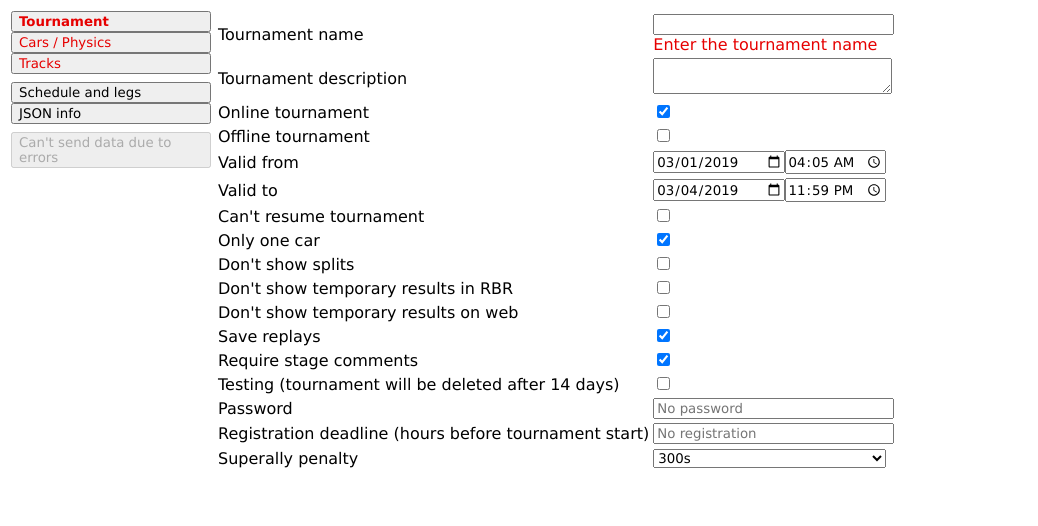
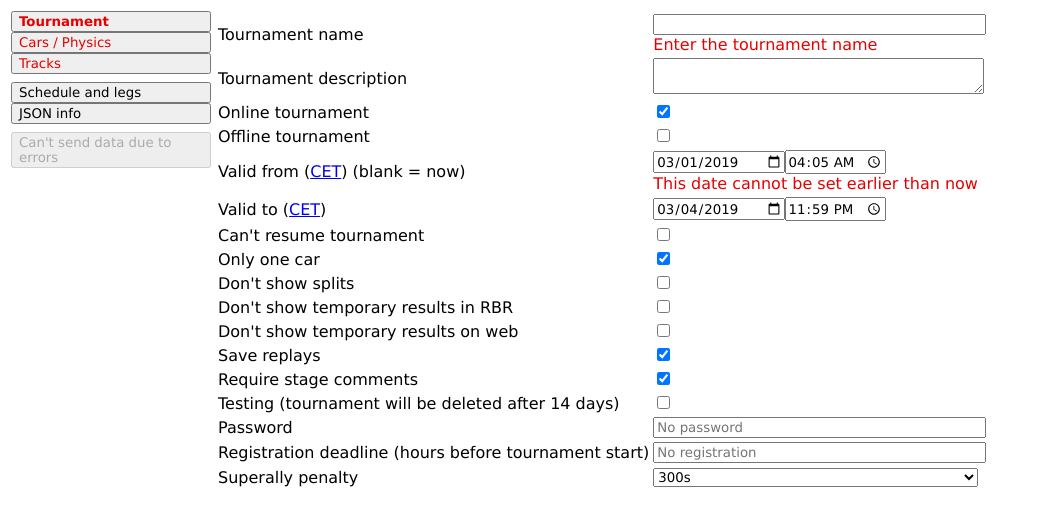
Before and after one commit to suXinjke/RBRCZTourneyCreatorRevamped, a Vue app: page / in a window 1280 px wide. Both pictures are taken after a click on the button "Tournament". Shown: the top 526 px of the page, without its empty margins (0-1038 px from the left). Built offline with nearby package versions, Linux system fonts and the light colour scheme.

Commit message:
account for Czech timezone; account for minimum timelimit of 24 hours

```diff
--- a/src/App.vue
+++ b/src/App.vue
@@ -83,11 +83,21 @@ export default Vue.extend( {
 
     computed: {
         from_date: function() {
-            return new Date( this.store.tournament.from_date + ' ' + this.store.tournament.from_time )
+            const { from_date, from_time } = this.store.tournament
+            return (
+                !from_date && !from_time ? new Date() :
+
+                // HACK: Time is set as late as possible to please
+                // the validation instead of omitting time from 'now'
+                !from_time ? new Date( `${from_date}T23:59:00+0100` ) :
+
+                new Date( `${from_date}T${from_time}+0100` )
+            )
         },
 
         to_date: function() {
-            return new Date( this.store.tournament.to_date + ' ' + this.store.tournament.to_time )
+            const { to_date, to_time } = this.store.tournament
+            return new Date( `${to_date}T${to_time}+0100` )
         },
 
         cars_errors: function() {
@@ -106,20 +116,22 @@ export default Vue.extend( {
 
         tournament_errors: function() {
             const now = new Date()
+            const oneDayAfter = new Date( Number( this.from_date ) + 1000 * 60 * 60 * 24 )
             const sevenDaysAfter = new Date( Number( this.from_date ) + 1000 * 60 * 60 * 24 * 7 )
 
             return {
                 name: this.store.tournament.name.trim().length === 0 ? 'Enter the tournament name' : '',
 
                 from_datetime: (
-                    this.from_date <= now ? 'This date cannot be set earlier than now' :
+                    this.from_date < now ? 'This date cannot be set earlier than now' :
                     this.from_date >= this.to_date ? `This date cannot be set later than 'Valid to' date` :
                     ''
                 ),
 
                 to_datetime: (
+                    this.to_date < oneDayAfter ? `This date must be set atleast 24 hours after the tournament beginning` :
+                    this.to_date > sevenDaysAfter ? 'This date cannot be set to end after more than 7 days' :
                     this.to_date <= this.from_date ? `This date cannot be set earlier than 'Valid from' date` :
-                    this.to_date >= sevenDaysAfter ? 'This date cannot be set to end after more than 7 days' :
                     ''
                 )
             }
@@ -130,7 +142,7 @@ export default Vue.extend( {
                 const { tournament } = this.store
                 let error = ''
 
-                const date = new Date( leg.date + ' ' + leg.time )
+                const date = new Date( `${leg.date}T${leg.time}+0100` )
 
                 if ( !leg.date ) {
                     error = 'Correct date must be set'
@@ -140,18 +152,16 @@ export default Vue.extend( {
                     error = 'Correct time must be set'
                 }
 
-                const tournament_from_date = new Date( tournament.from_date + ' ' + tournament.from_time )
-                const tournament_to_date = new Date( tournament.to_date + ' ' + tournament.to_time )
                 const previous_leg = legs[index - 1]
 
-                if ( date <= tournament_from_date ) {
-                    error = `This date must be set after the tournament start date: ${tournament_from_date.toLocaleString()}`
-                } else if ( date >= tournament_to_date ) {
-                    error = `This date must be set before the tournament end date: ${tournament_to_date.toLocaleString()}`
+                if ( date <= this.from_date ) {
+                    error = `This date must be set after the tournament start date: ${this.from_date.toLocaleString()}`
+                } else if ( date >= this.to_date ) {
+                    error = `This date must be set before the tournament end date: ${this.to_date.toLocaleString()}`
                 }
 
                 if ( previous_leg ) {
-                    const previous_leg_date = new Date( previous_leg.date + ' ' + previous_leg.time )
+                    const previous_leg_date = new Date( `${previous_leg.date}T${previous_leg.time}+0100` )
                     if ( date <= previous_leg_date ) {
                         error = 'This date must be set after the previous leg split date'
                     }
--- a/src/Tournament.vue
+++ b/src/Tournament.vue
@@ -24,7 +24,7 @@
         </tr>
 
         <tr>
-            <td>Valid from</td>
+            <td>Valid from (<a href="https://greenwichmeantime.com/time-zone/europe/european-union/czech-republic/">CET</a>) (blank = now)</td>
             <td>
                 <input type="date" id="tournament.from_date" v-model="tournament.from_date">
                 <input type="time" id="tournament.from_time" v-model="tournament.from_time">
@@ -33,7 +33,7 @@
         </tr>
 
         <tr>
-            <td>Valid to</td>
+            <td>Valid to (<a href="https://greenwichmeantime.com/time-zone/europe/european-union/czech-republic/">CET</a>)</td>
             <td>
                 <input type="date" id="tournament.from_to" v-model="tournament.to_date">
                 <input type="time" id="tournament.from_to" v-model="tournament.to_time" >
```
